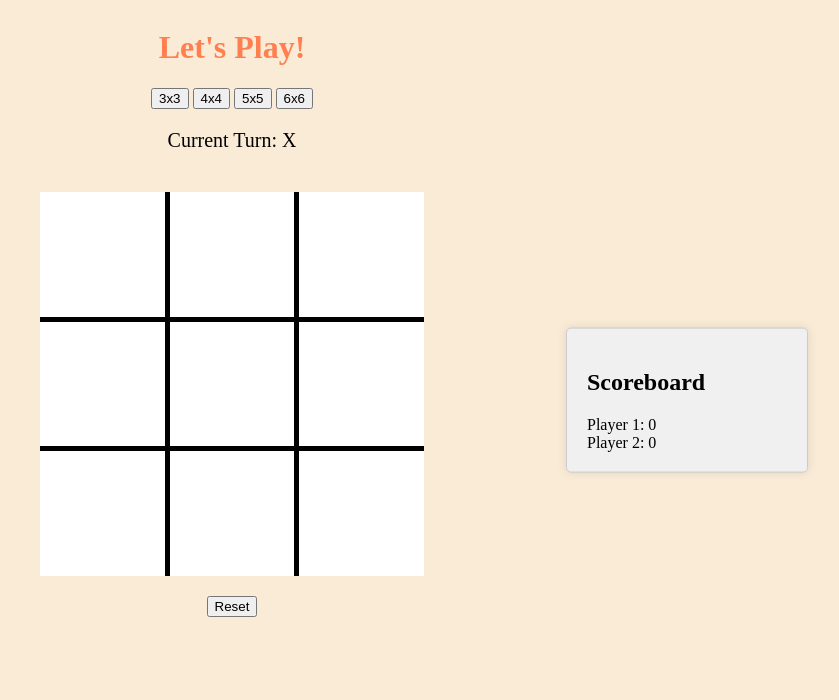
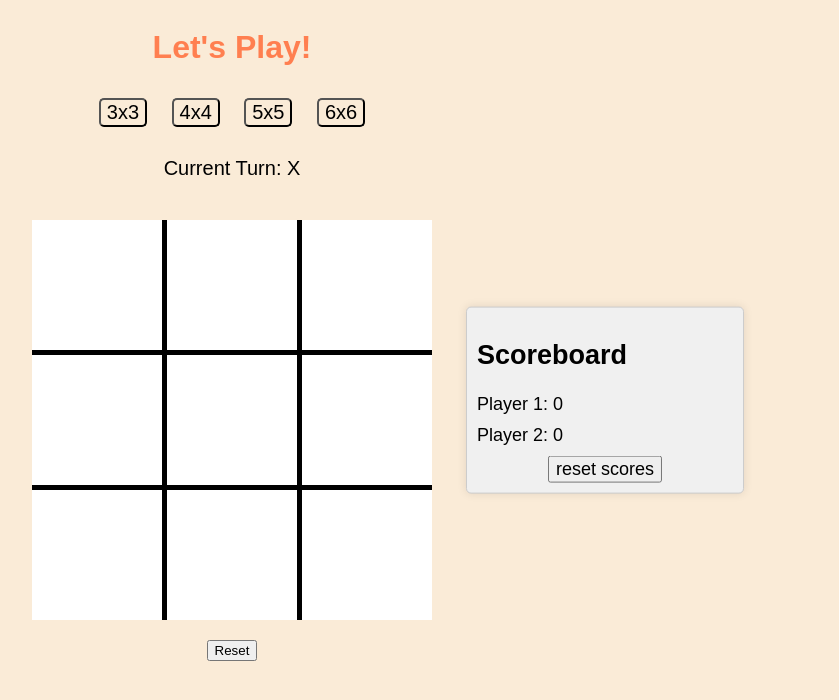
Before and after one commit to Kanomus/KTJ-WebDevWorkshop, a plain HTML site: page Tic-Tac-Toe/index.html in a window 1280 px wide. Shown: the whole page, without its empty margins (408-1247 px from the left). Drawn offline with Linux system fonts and the light colour scheme.

Commit message:
done assignment 2 without player name change

```diff
--- a/Tic-Tac-Toe/index.html
+++ b/Tic-Tac-Toe/index.html
@@ -6,7 +6,7 @@
         <script src="script.js"></script>
         <link rel="stylesheet" type="text/css" href="style.css">
         <title>Tic-Tac-Toe</title>
-        <link rel="icon" type="image/x-icon" href="Images/tictactoe_icon.png">
+        <link rel="icon" type="image/x-icon" href="Images/tictactoe.svg">
     </head>
     <body>
         <h1>Let's Play!</h1>
@@ -24,11 +24,14 @@
         <div id="scoreboard">
             <h2>Scoreboard</h2>
             <div id="player1-score">
-                Player 1: <span id="player1-score-value">0</span>
+                <span id="player1name">Player 1: </span> <span id="player1-score-value">0</span>
+                <!-- <button class="changename" onclick="changename('X')">change name</button> -->
             </div>
             <div id="player2-score">
-                Player 2: <span id="player2-score-value">0</span>
+                <span id="player2name">Player 2: </span> <span id="player2-score-value">0</span>
+                <!-- <button class="changename" onclick="changename('O')">change name</button> -->
             </div>
+            <button onclick="resetScores()">reset scores</button>
         </div>
 
         <div id="reset-modal" class="modal">
--- a/Tic-Tac-Toe/script.js
+++ b/Tic-Tac-Toe/script.js
@@ -1,17 +1,15 @@
 let currentPlayer = "X";
 let currsize = 3;
 let gridCells = [];
-let player1Score = parseInt(localStorage.getItem('player1Score')) || 0; // Score tracker for Player X
-let player2Score = parseInt(localStorage.getItem('player2Score')) || 0; // Score tracker for Player O
+let player1Score = parseInt(localStorage.getItem('player1Score')) || 0;
+let player2Score = parseInt(localStorage.getItem('player2Score')) || 0;
+// let player1name = localStorage.getItem('player1name')||"Player 1";
+// let player2name = localStorage.getItem('player2name')||"Player 2";
 
-if (typeof(Storage) !== "undefined") {
-    // localStorage is supported
-} else {
-    // localStorage is not supported
-    alert("Your browser does not support localStorage. Scores won't persist.");
-}
-
-document.addEventListener('DOMContentLoaded', ()=>createGrid(3));
+document.addEventListener('DOMContentLoaded', ()=>{
+    createGrid(3);
+    fetchscores();
+});
 
 function createGrid(size)
 {
@@ -19,10 +17,10 @@ function createGrid(size)
     container.innerHTML='';
     gridCells=[];
 
-    const baseSize = 30; // Base size for the grid in vw units
+    const baseSize = 50; // Base size for the grid in vw units
     const gridSize = baseSize + (size - 3) * 4;
-    container.style.width = `${gridSize}vw`;
-    container.style.height = `${gridSize}vw`;
+    container.style.width = `${gridSize}vh`;
+    container.style.height = `${gridSize}vh`;
 
     container.style.gridTemplateColumns = `repeat(${size}, 1fr)`;
     container.style.gridTemplateRows = `repeat(${size}, 1fr)`;
@@ -144,10 +142,32 @@ function updateScore(player) {
     if (player === 'X') {
         player1Score++;
         localStorage.setItem('player1Score', player1Score);
-        document.getElementById('player1-score-value').textContent = player1Score;
     } else if (player === 'O') {
         player2Score++;
         localStorage.setItem('player2Score', player2Score);
-        document.getElementById('player2-score-value').textContent = player2Score;
     }
+    fetchscores();
 }
+// function changename(player)
+// {
+//     if(player === 'X'){
+
+//     }
+// }
+function resetScores() {
+    localStorage.removeItem('player1Score');
+    localStorage.removeItem('player2Score');
+    player1Score = 0;
+    player2Score = 0;
+    fetchscores();
+}
+function fetchscores()
+{
+    document.getElementById('player1-score-value').textContent = player1Score;
+    document.getElementById('player2-score-value').textContent = player2Score;
+}
+// function fetchnames()
+// {
+//     document.getElementById('player1name').textContent = player1name;
+//     document.getElementById('player2name').textContent = player2name;
+// }
--- a/Tic-Tac-Toe/style.css
+++ b/Tic-Tac-Toe/style.css
@@ -1,9 +1,10 @@
 h1 {
     text-align: center;
-    font-size: 25;
+    font-size: 40;
     color: coral;
 }
 body {
+    font-family: sans-serif;
     background-color: antiquewhite;
     display: flex;
     align-items: center;
@@ -13,6 +14,16 @@ body {
 
 #controls {
     margin-bottom: 20px;
+}
+#controls button {
+    background-color: antiquewhite;
+    transition: 0.4s;
+    margin: 10px;
+    font-size: 20px;
+    border-radius: 5px;
+}
+#controls button:hover {
+    background-color: beige;
 }
 #grid {
     position: relative;
@@ -41,24 +52,46 @@ body {
     top: 50%;
     left: 50%;
     transform: translate(-50%, -50%);
-    display: none; /* Initially hide the result */
-    background-color: rgba(255, 255, 255, 0.9); /* Semi-transparent background */
+    display: none;
+    background-color: rgba(255, 255, 255, 0.9);
     padding: 20px;
     border-radius: 5px;
-    box-shadow: 0 0 10px rgba(0, 0, 0, 0.1); /* Optional: Add a subtle shadow */
-    z-index: 1000; /* Ensure the result appears above the grid */
+    box-shadow: 0 0 10px rgba(0, 0, 0, 0.1);
+    z-index: 10;
 }
 #scoreboard {
     position: absolute;
     top: 50%;
-    right: 5%; /* Adjust as needed */
+    right: 10%;
     transform: translateY(-50%);
-    width: 200px; /* Adjust as needed */
+    min-width: fit-content;
+    width: 20%;
     background-color: #f0f0f0;
     border: 1px solid #ccc;
     border-radius: 5px;
-    padding: 20px;
+    padding: 10px;
     box-shadow: 0 0 10px rgba(0, 0, 0, 0.1);
+    font-size: 18px;
+}
+#scoreboard div {
+    margin-bottom: 10px;
+}
+#scoreboard button {
+    font-size: 18px;
+    position: relative;
+    left: 50%;
+    transform: translateX(-50%);
+}
+#scoreboard button.changename {
+    font-size: 15px;
+    border-radius: 5px;
+    background-color: #f0f0f0;
+    border: 1px solid #ccc;
+    transition: 0.3s;
+}
+#scoreboard button.changename:hover {
+    color: white;
+    background-color: grey;
 }
 .modal {
     display: none;
```
Also changed, not shown: Tic-Tac-Toe/Images/tictactoe.svg (added).
